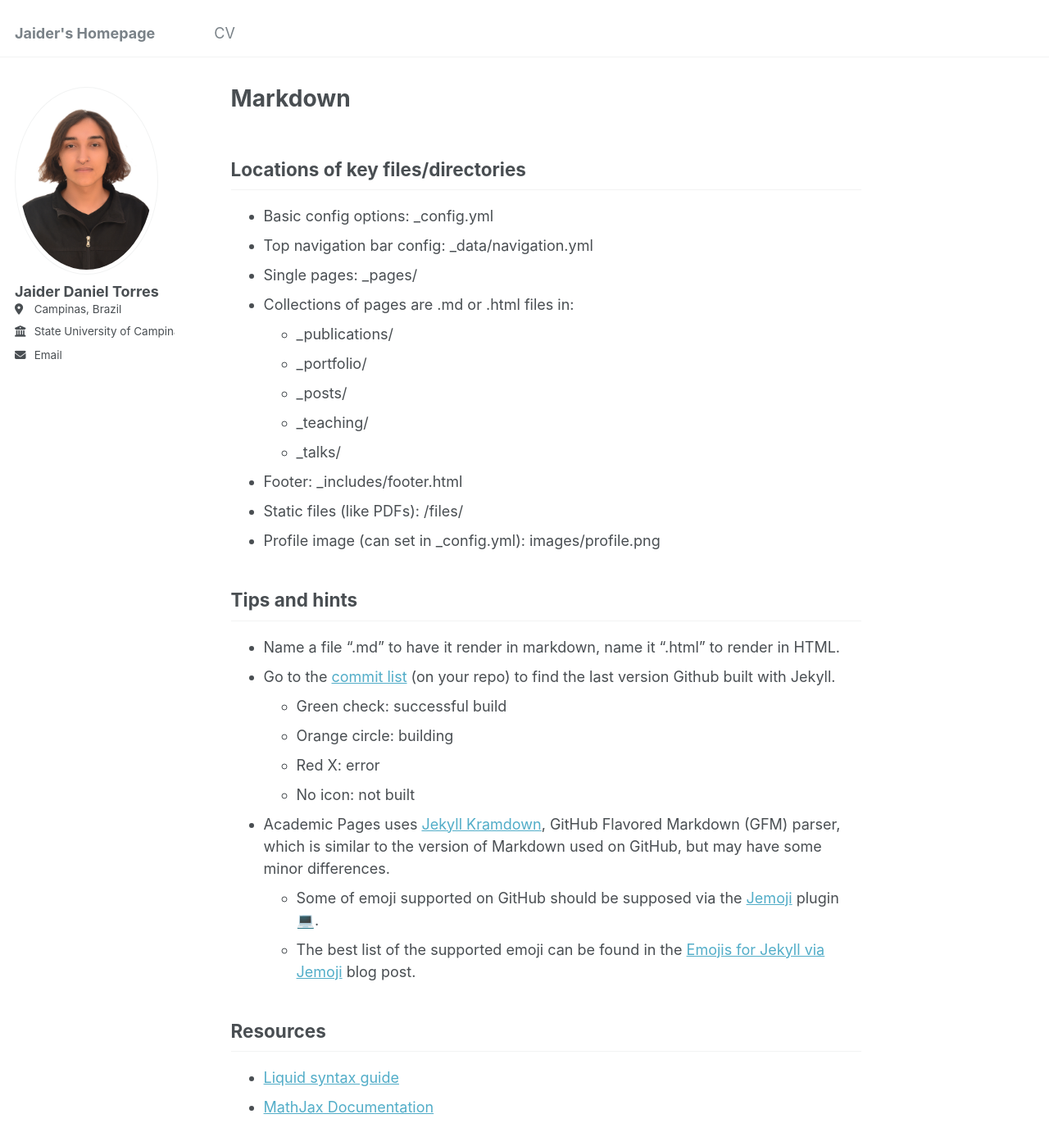
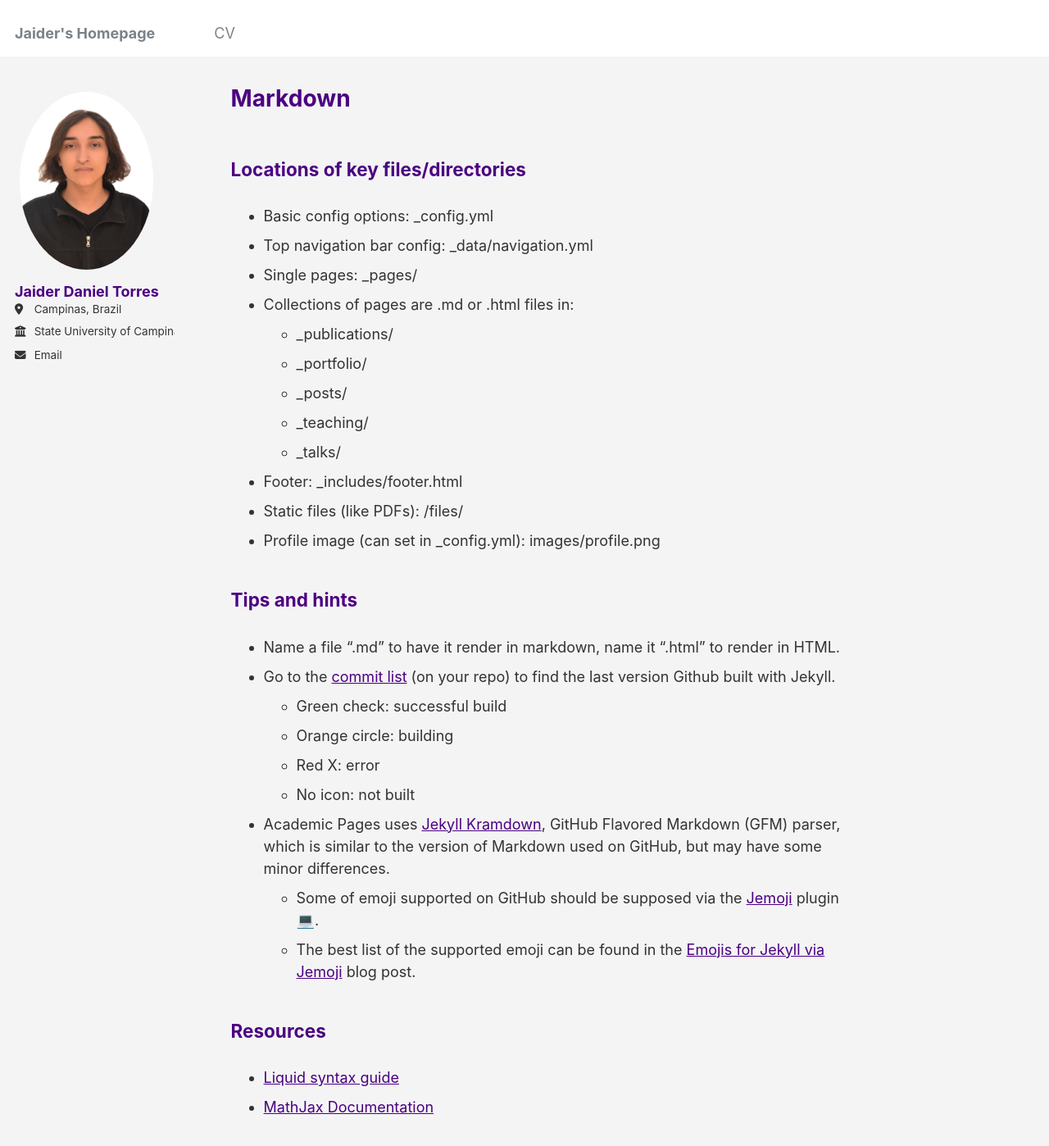
Before and after one commit to jaider-torres/jaider-torres.github.io, a Jekyll site: the page built from _pages/markdown.md, in a window 1280 px wide and 1400 px high. Shown: the whole window at 82% size. Built offline with Jekyll 4.4.1, drawn with Linux system fonts in a browser that asks for light colours; emoji names are drawn with the system emoji font.

Commit message:
Update _base.scss

```diff
--- a/_sass/_base.scss
+++ b/_sass/_base.scss
@@ -11,9 +11,10 @@ body {
   margin: 0;
   padding: $masthead-height 0 0;
   padding-bottom: 9em;
-  color: $text-color;
+  color: #333; /* Set a contrasting text color */
   font-family: $global-font-family;
   line-height: 1.5;
+  background-color: #f4f4f4; /* Light background for contrast */
 
   &.overflow--hidden {
     /* when primary navigation is visible, the content in the background won't scroll */
@@ -26,6 +27,7 @@ h1, h2, h3, h4, h5, h6 {
   line-height: 1.2;
   font-family: $header-font-family;
   font-weight: bold;
+  color: #4b0082; /* Apply the preferred tone to headers */
 }
 
 h1 {
@@ -59,12 +61,13 @@ small, .small {
 
 p {
   margin-bottom: 1.3em;
+  color: #555; /* Slightly darker text for better readability */
 }
 
 u,
 ins {
   text-decoration: none;
-  border-bottom: 1px solid $text-color;
+  border-bottom: 1px solid #4b0082; /* Underline decoration using preferred tone */
   a {
     color: inherit;
   }
@@ -87,7 +90,7 @@ abbr[title],
 abbr[data-original-title] {
   text-decoration: none;
   cursor: help;
-  border-bottom: 1px dotted $text-color;
+  border-bottom: 1px dotted #4b0082; /* Dotted underline in preferred tone */
 }
 
 /* blockquotes */
@@ -97,7 +100,7 @@ blockquote {
   padding-left: 1em;
   padding-right: 1em;
   font-style: italic;
-  border-left: 0.25em solid $primary-color;
+  border-left: 0.25em solid #4b0082; /* Left border in preferred tone */
 
   cite {
     font-style: italic;
@@ -112,6 +115,8 @@ blockquote {
 /* links */
 
 a {
+  color: #4b0082; /* Link color using preferred tone */
+
   &:focus {
     @extend %tab-focus;
   }
@@ -119,6 +124,7 @@ a {
   &:hover,
   &:active {
     outline: 0;
+    color: darken(#4b0082, 10%); /* Darken on hover */
   }
 }
 
@@ -129,7 +135,7 @@ tt, code, kbd, samp, pre {
 }
 
 pre {
-  overflow-x: auto; /* add scrollbars to wide code blocks*/
+  overflow-x: auto; /* add scrollbars to wide code blocks */
 }
 
 p > code,
@@ -140,14 +146,14 @@ td > code {
   padding-top: 0.1rem;
   padding-bottom: 0.1rem;
   font-size: $type-size-6;
-  background: $code-background-color;
-  border: 1px solid $lighter-gray;
+  background: #eaeaea; /* Lighter background for code */
+  border: 1px solid #ccc;
   border-radius: $border-radius;
   box-shadow: $box-shadow;
 
   &:before, &:after {
     letter-spacing: -0.2em;
-    content: "\00a0"; /* non-breaking space*/
+    content: "\00a0"; /* non-breaking space */
   }
 }
 
@@ -157,7 +163,7 @@ hr {
   display: block;
   margin: 1em 0;
   border: 0;
-  border-top: 1px solid $border-color;
+  border-top: 1px solid #4b0082; /* Horizontal rule in preferred tone */
 }
 
 /* lists */
@@ -236,14 +242,14 @@ figure {
 
 figcaption {
   margin-bottom: 0.5em;
-  color: mix(#fff, $text-color, 25%);
+  color: mix(#fff, #4b0082, 25%); /* Caption color in a lighter tone of preferred */
   font-family: $caption-font-family;
   font-size: $type-size-6;
 
   a {
     color: inherit;
     text-decoration: none;
-    border-bottom: 1px solid $light-gray;
+    border-bottom: 1px solid #ccc; /* Lighter border for links in captions */
     -webkit-transition: $global-transition;
     transition: $global-transition;
 
@@ -254,13 +260,11 @@ figcaption {
   }
 }
 
-
 /* Fix IE9 SVG bug */
 
 svg:not(:root) {
   overflow: hidden;
 }
-
 
 /*
    Navigation lists
@@ -291,6 +295,7 @@ nav {
 
   a {
     text-decoration: none;
+    color: #4b0082; /* Navigation link color in preferred tone */
   }
 
   /* override white-space for nested lists */
```
